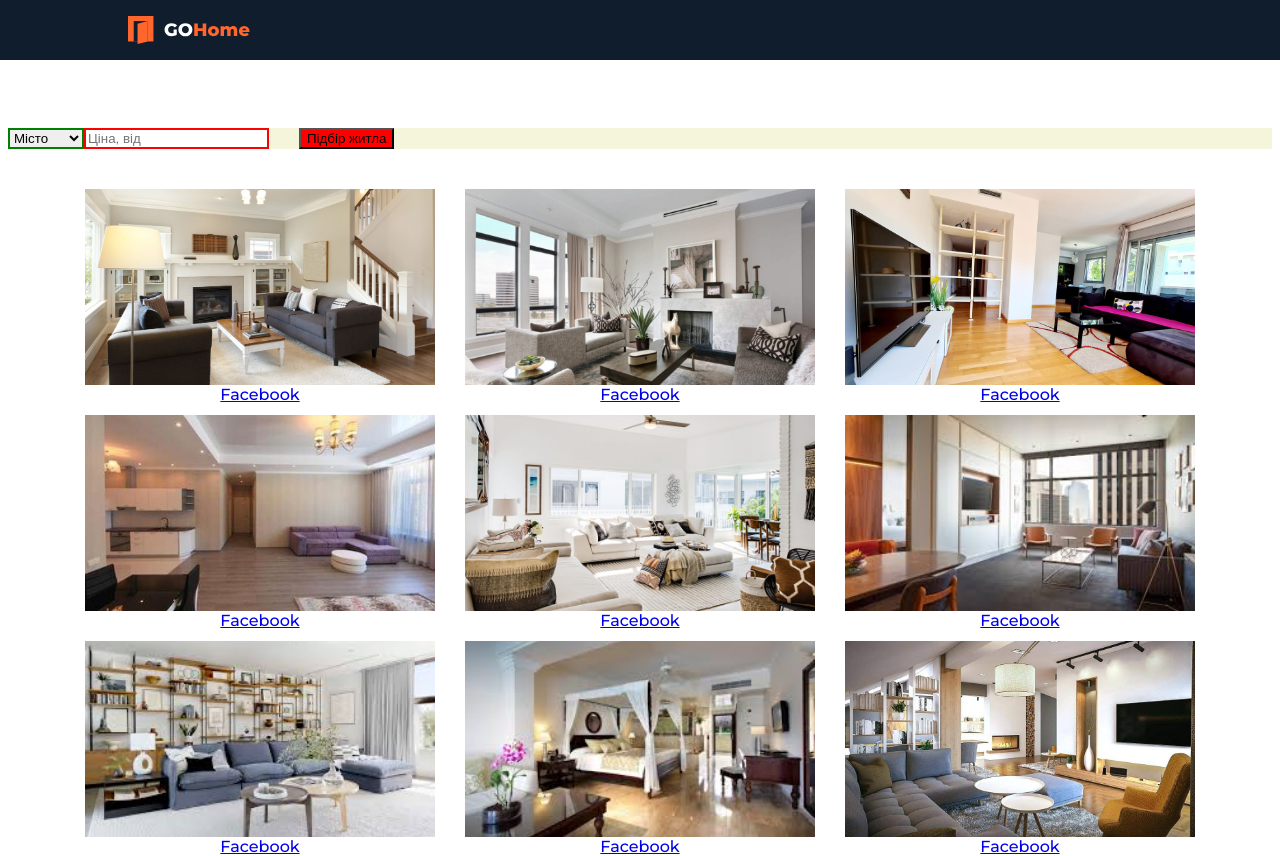
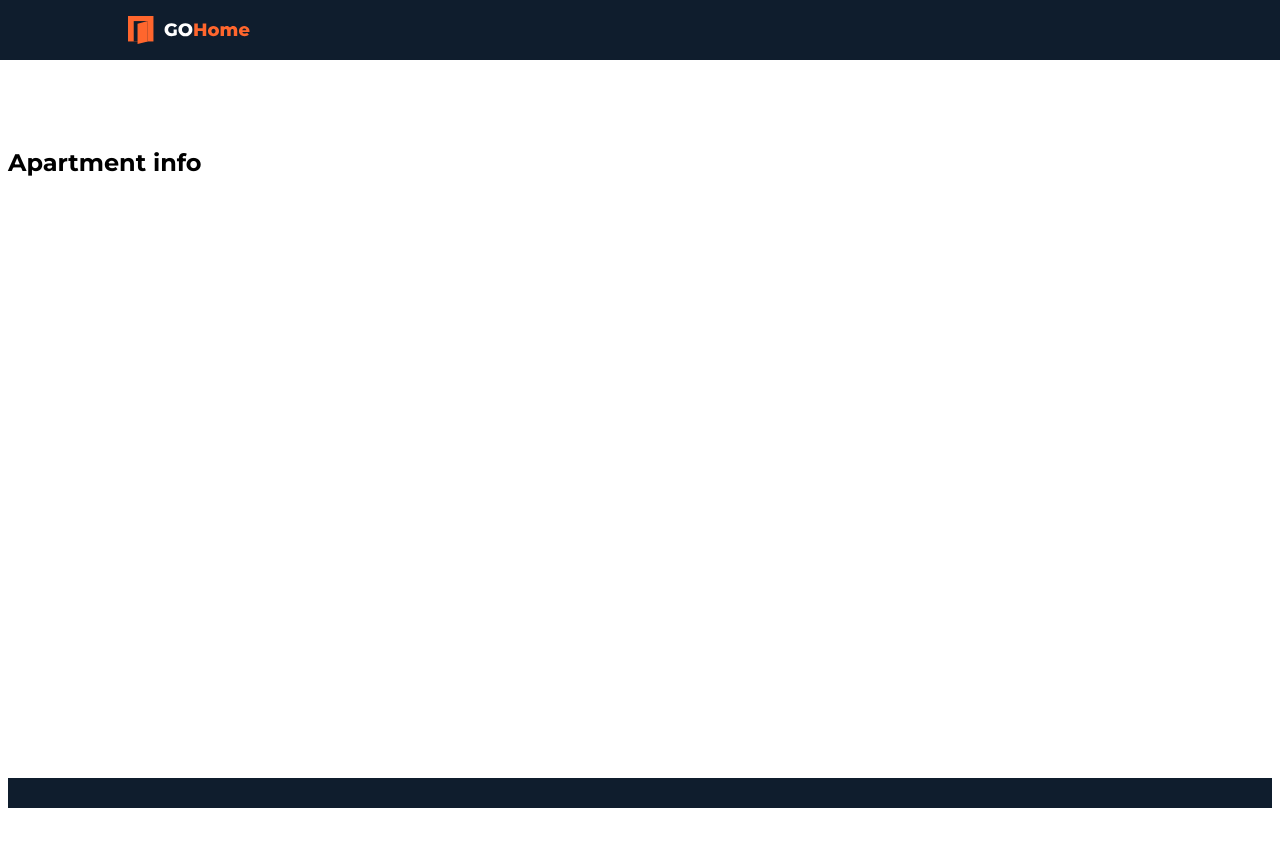
Before and after one commit to Victoria257/vue-app-apartments, a Vue app: page /apartmentInfo in a window 1280 px wide. Shown: the top 856 px of the page. After the commit the page ends 816 px from the top, so only its background shows below. Built offline with nearby package versions, Linux system fonts and the light colour scheme.

Commit message:
lesson-18 with correct routing from vue-routing@4

```diff
--- a/package.json
+++ b/package.json
@@ -9,7 +9,8 @@
   },
   "dependencies": {
     "core-js": "^3.8.3",
-    "vue": "^3.2.13"
+    "vue": "^3.2.13",
+    "vue-router": "^4.2.5"
   },
   "devDependencies": {
     "@babel/core": "^7.12.16",
--- a/src/App.vue
+++ b/src/App.vue
@@ -1,93 +1,20 @@
 <template>
   <div id="app">
     <HeaderMain></HeaderMain>
-    <div class="content">
-      <!-- <MyButton @click="increment" outlined>Click me</MyButton>
-      <StarRating :rating="3"></StarRating> -->
-      <ApartmentFilterForm
-        @submit="filterApartment"
-        class="apartments-filter"
-      />
-      <div class="container">
-        <p v-if="!filteredApartments.length">Нічого не знайдено</p>
-        <ApartmentsList v-else :items="filteredApartments" />
-      </div>
-    </div>
+    <router-view></router-view>
     <FooterMain />
   </div>
 </template>
 
 <script>
-// import MyButton from "./components/MyButton";
-// import StarRating from "./components/StarRating";
-import ApartmentsList from "./components/apartment/ApartmentsList.vue";
-import apartments from "./components/apartment/apartments";
-import ApartmentFilterForm from "./components/apartment/ApartmentFilterForm.vue";
 import FooterMain from "./components/Footer.vue";
 import HeaderMain from "./components/Header.vue";
 
 export default {
   name: "App",
   components: {
-    // MyButton,
-    // StarRating,
-    ApartmentsList,
-    ApartmentFilterForm,
     FooterMain,
     HeaderMain,
-  },
-  data() {
-    return {
-      amountOfClicks: 0,
-      apartments,
-      shouldHandleFilterSubmit: true,
-      filters: {
-        city: "",
-        price: 0,
-      },
-    };
-  },
-  computed: {
-    title() {
-      return `Amount of clicks ${this.amountOfClicks}`;
-    },
-    filteredApartments() {
-      return this.filterByCityName(this.filterByPrice(this.apartments));
-    },
-  },
-  methods: {
-    increment() {
-      this.amountOfClicks += 1;
-    },
-    filterApartment({ city, price }) {
-      if (this.shouldHandleFilterSubmit) {
-        this.filters.city = city;
-        this.filters.price = price;
-        console.log("city", city);
-        console.log("price", price);
-        console.log("this.filters.city", this.filters.city);
-        console.log("this.filters.price", this.filters.price);
-        this.shouldHandleFilterSubmit = false;
-      }
-    },
-
-    filterByCityName(apartments) {
-      if (!this.filters.city) {
-        console.log(this.filters.city);
-        return apartments;
-      }
-      return apartments.filter((apartment) => {
-        console.log(this.filters.city);
-        return apartment.location.city === this.filters.city;
-      });
-    },
-    filterByPrice(apartments) {
-      if (!this.filters.price) return apartments;
-      return apartments.filter((apartment) => {
-        console.log(this.filters.price);
-        return apartment.price >= this.filters.price;
-      });
-    },
   },
 };
 </script>
@@ -101,15 +28,4 @@ export default {
   -webkit-font-smoothing: antialiased;
   -moz-osx-font-smoothing: grayscale;
 }
-
-.content {
-  flex-grow: 1;
-  padding-top: 120px;
-}
-.container {
-  text-align: center;
-}
-.apartments-filter {
-  background-color: beige;
-}
 </style>
--- a/src/components/apartment/ApartmentsItem.vue
+++ b/src/components/apartment/ApartmentsItem.vue
@@ -10,9 +10,13 @@
           <StarRating :rating="rating" />
         </div>
         <p class="apartment-item__price">UAH {{ price }} за ніч</p>
+        <router-link
+          :to="{ name: 'apartmentInfo' }"
+          class="apartment-item__link"
+        ></router-link>
       </div>
     </div>
-    <a href="http//facebook" @click.prevent.stop="handleClick">Facebook </a>
+    <!-- <a href="http//facebook" @click.prevent.stop="handleClick">Facebook </a> -->
     <!-- prevent для того щоб не переходило по посиланню , а тільки спрацьовувалп функція  handleClick-->
     <!-- stop для того щоб зупинити споивання подій, тобто спрацює тільки  handleClick, а клік який ми повісили на всю карточку не спрацює -->
   </div>
@@ -116,5 +120,13 @@ export default {
     font-weight: 700;
     line-height: normal;
   }
+  &__link {
+    position: absolute;
+    top: 0;
+    left: 0;
+    z-index: 2;
+    width: 100%;
+    height: 100%;
+  }
 }
 </style>
--- /dev/null
+++ b/src/pages/ApartmentInfo.vue
@@ -0,0 +1,18 @@
+<template>
+  <div class="content">
+    <h2>Apartment info</h2>
+  </div>
+</template>
+
+<script>
+export default {
+  name: "ApartmentInfo",
+};
+</script>
+
+<style lang="scss" scoped>
+.content {
+  flex-grow: 1;
+  padding-top: 120px;
+}
+</style>
--- /dev/null
+++ b/src/pages/HomePage.vue
@@ -0,0 +1,89 @@
+<template>
+  <div class="content">
+    <ApartmentFilterForm @submit="filterApartment" class="apartments-filter" />
+    <div class="container">
+      <p v-if="!filteredApartments.length">Нічого не знайдено</p>
+      <ApartmentsList v-else :items="filteredApartments" />
+    </div>
+  </div>
+</template>
+
+<script>
+import ApartmentsList from "../components/apartment/ApartmentsList.vue";
+import apartments from "../components/apartment/apartments";
+import ApartmentFilterForm from "../components/apartment/ApartmentFilterForm.vue";
+
+export default {
+  name: "App",
+  components: {
+    ApartmentsList,
+    ApartmentFilterForm,
+  },
+  data() {
+    return {
+      amountOfClicks: 0,
+      apartments,
+      shouldHandleFilterSubmit: true,
+      filters: {
+        city: "",
+        price: 0,
+      },
+    };
+  },
+  computed: {
+    title() {
+      return `Amount of clicks ${this.amountOfClicks}`;
+    },
+    filteredApartments() {
+      return this.filterByCityName(this.filterByPrice(this.apartments));
+    },
+  },
+  methods: {
+    increment() {
+      this.amountOfClicks += 1;
+    },
+    filterApartment({ city, price }) {
+      if (this.shouldHandleFilterSubmit) {
+        this.filters.city = city;
+        this.filters.price = price;
+        console.log("city", city);
+        console.log("price", price);
+        console.log("this.filters.city", this.filters.city);
+        console.log("this.filters.price", this.filters.price);
+        this.shouldHandleFilterSubmit = false;
+      }
+    },
+
+    filterByCityName(apartments) {
+      if (!this.filters.city) {
+        console.log(this.filters.city);
+        return apartments;
+      }
+      return apartments.filter((apartment) => {
+        console.log(this.filters.city);
+        return apartment.location.city === this.filters.city;
+      });
+    },
+    filterByPrice(apartments) {
+      if (!this.filters.price) return apartments;
+      return apartments.filter((apartment) => {
+        console.log(this.filters.price);
+        return apartment.price >= this.filters.price;
+      });
+    },
+  },
+};
+</script>
+
+<style>
+.container {
+  text-align: center;
+}
+.content {
+  flex-grow: 1;
+  padding-top: 120px;
+}
+.apartments-filter {
+  background-color: beige;
+}
+</style>
--- /dev/null
+++ b/src/router.js
@@ -0,0 +1,23 @@
+import ApartmentInfo from "./pages/ApartmentInfo.vue";
+import { createRouter, createWebHistory } from "vue-router";
+import HomePage from "./pages/HomePage.vue";
+
+const routes = [
+  {
+    path: "/apartmentInfo",
+    component: ApartmentInfo,
+    name: "apartmentInfo",
+  },
+  {
+    path: "/",
+    component: HomePage,
+    name: "homePage",
+  },
+];
+
+const router = createRouter({
+  history: createWebHistory(),
+  routes,
+});
+
+export default router;
```
Also changed, not shown: src/main.js (+7 -3 lines), 1 other file (tests, documents, lock files or other folders).
